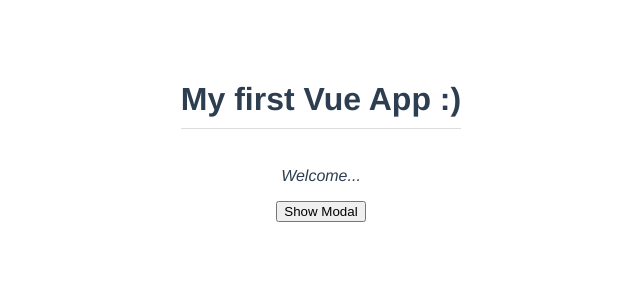
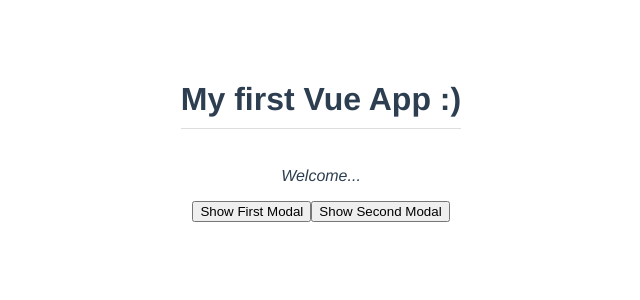
Before and after one commit to KDA-Coding/Vue_Firebase_Learning, a Vue app in the folder Ch3/modal-project/: page / in a window 1280 px wide. Shown: the top 300 px of the page, without its empty margins (319-959 px from the left). Built offline with nearby package versions, Linux system fonts and the light colour scheme.

Commit message:
Successfully created second functioning modal from component.
Created second modal by referencing new functions and appropriate slots for content.

Learn how to make components even more modular with reusable functions and arrays.

```diff
--- a/Ch3/modal-project/src/App.vue
+++ b/Ch3/modal-project/src/App.vue
@@ -13,10 +13,31 @@
         <p>Grab your Ninja Swag for Half Price!</p>
       </Modal>
     </div>
-  <button @click="toggleModal">Show Modal</button>
+
+    <div v-if="showModalTwo">
+      <Modal theme="" @close="toggleModalTwo">
+
+        <template v-slot:links>
+          <a href="#">Yes</a>
+          <a href="#">Maybe</a>
+          <a href="#">No</a>
+        </template>
+
+        <h1>Is this a Certified Bruh Moment?</h1>
+        <p>Choose wisely</p>
+      </Modal>
+    </div>
+
+  <button @click="toggleModal">Show First Modal</button>
+  <button @click="toggleModalTwo">Show Second Modal</button>
 </template>
 
 <script>
+
+// Challenge
+//  - Create an Extra Button to open a different modal
+//  - Use the same modal component but pass in a different template (slot)
+//  - Use a different toggle (toggleModalTwo) and data (showModalTwo)
 
 import Modal from './components/ModalComponent.vue'
 
@@ -33,6 +54,7 @@ export default {
       header: 'Sign up for the Giveaway!',
       text: 'Grab your Ninja Swag at Half Price!',
       showModal: false,
+      showModalTwo: false
     }
   },
 
@@ -46,6 +68,10 @@ export default {
 
     toggleModal() {
       this.showModal = !this.showModal;
+    },
+
+    toggleModalTwo() {
+      this.showModalTwo = !this.showModalTwo;
     }
   }
 }
```
